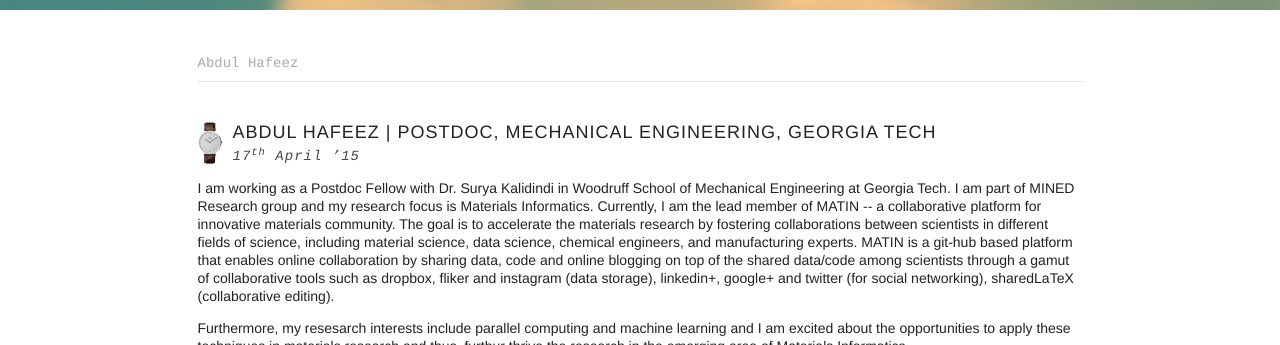
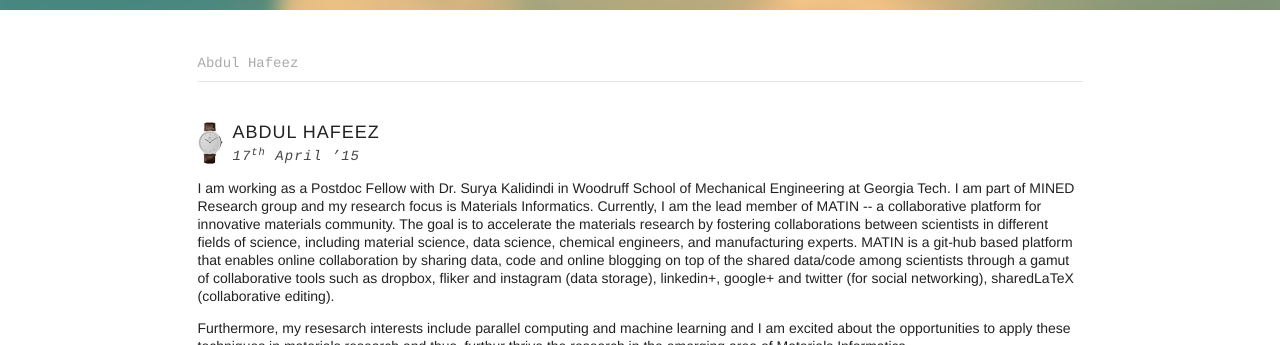
Before and after one commit to ahafeez7/ahafeez7.github.io, a Jekyll site: the page built from _posts/2014-08-12-the-travelog-theme.markdown, in a window 1280 px wide, cut to the strip 0-345 px from the top of the page. Built offline with Jekyll 4.4.1, drawn with Linux system fonts in a browser that asks for light colours.

Commit message:
Update 2014-08-12-the-travelog-theme.markdown
update title with only name

```diff
--- a/_posts/2014-08-12-the-travelog-theme.markdown
+++ b/_posts/2014-08-12-the-travelog-theme.markdown
@@ -1,6 +1,6 @@
 ---
 layout: post
-title:  "Abdul Hafeez | Postdoc, Mechanical Engineering, Georgia Tech"
+title:  "Abdul Hafeez"
 date:   2015-04-17
 categories: ME, Georgia Tech
 location: Atlanta, USA
```
